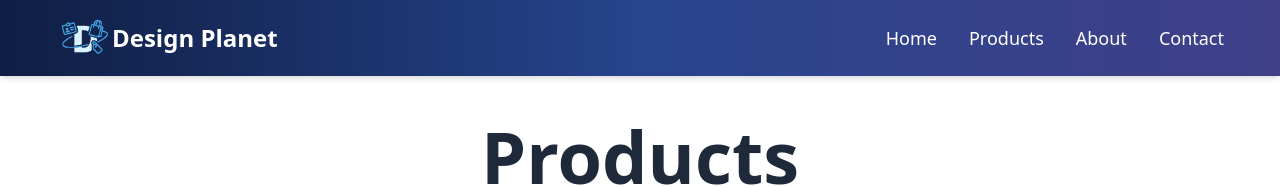
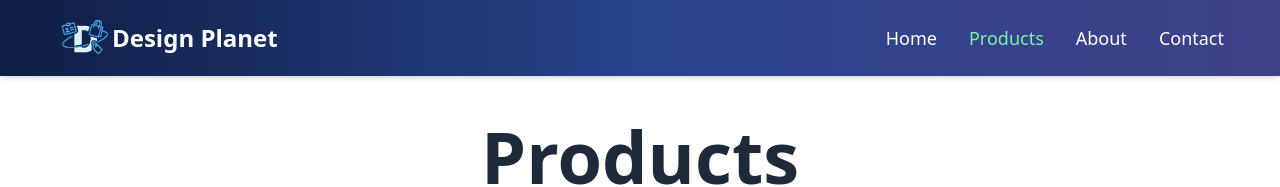
Before and after one commit to pseudonerd07/design-planet-website, a React (Vite) app: page /products in a window 1280 px wide. Shown: the top 187 px of the page. Built offline with nearby package versions, Linux system fonts and the light colour scheme.

Commit message:
active feature to navbar with text green on active- initial

```diff
--- a/src/components/Navbar.jsx
+++ b/src/components/Navbar.jsx
@@ -54,25 +54,35 @@ const Navbar = () => {
         <div className='hidden md:flex space-x-8 text-lg font-medium'>
           <a
             onClick={goHome}
-            className='hover:text-blue-400 transition-colors duration-300 hover:cursor-pointer'
+            className={`hover:text-blue-400  ${
+              location.pathname !== "/" ? "text-white" : "text-green-300"
+            } transition-colors duration-300 hover:cursor-pointer`}
           >
             Home
           </a>
           <a
             onClick={goProducts}
-            className='hover:text-blue-400 transition-colors duration-300 hover:cursor-pointer'
+            className={`hover:text-blue-400  ${
+              location.pathname !== "/products"
+                ? "text-white"
+                : "text-green-300"
+            } transition-colors duration-300 hover:cursor-pointer`}
           >
             Products
           </a>
           <a
             href='#about'
-            className='hover:text-blue-400 transition-colors duration-300 hover:cursor-pointer'
+            className={`hover:text-blue-400  ${
+              location.pathname !== "/about" ? "text-white" : "text-green-300"
+            } transition-colors duration-300 hover:cursor-pointer`}
           >
             About
           </a>
           <a
             onClick={goContactUs}
-            className='hover:text-blue-400 transition-colors duration-300 hover:cursor-pointer'
+            className={`hover:text-blue-400  ${
+              location.pathname !== "/contact" ? "text-white" : "text-green-300"
+            } transition-colors duration-300 hover:cursor-pointer`}
           >
             Contact
           </a>
```
